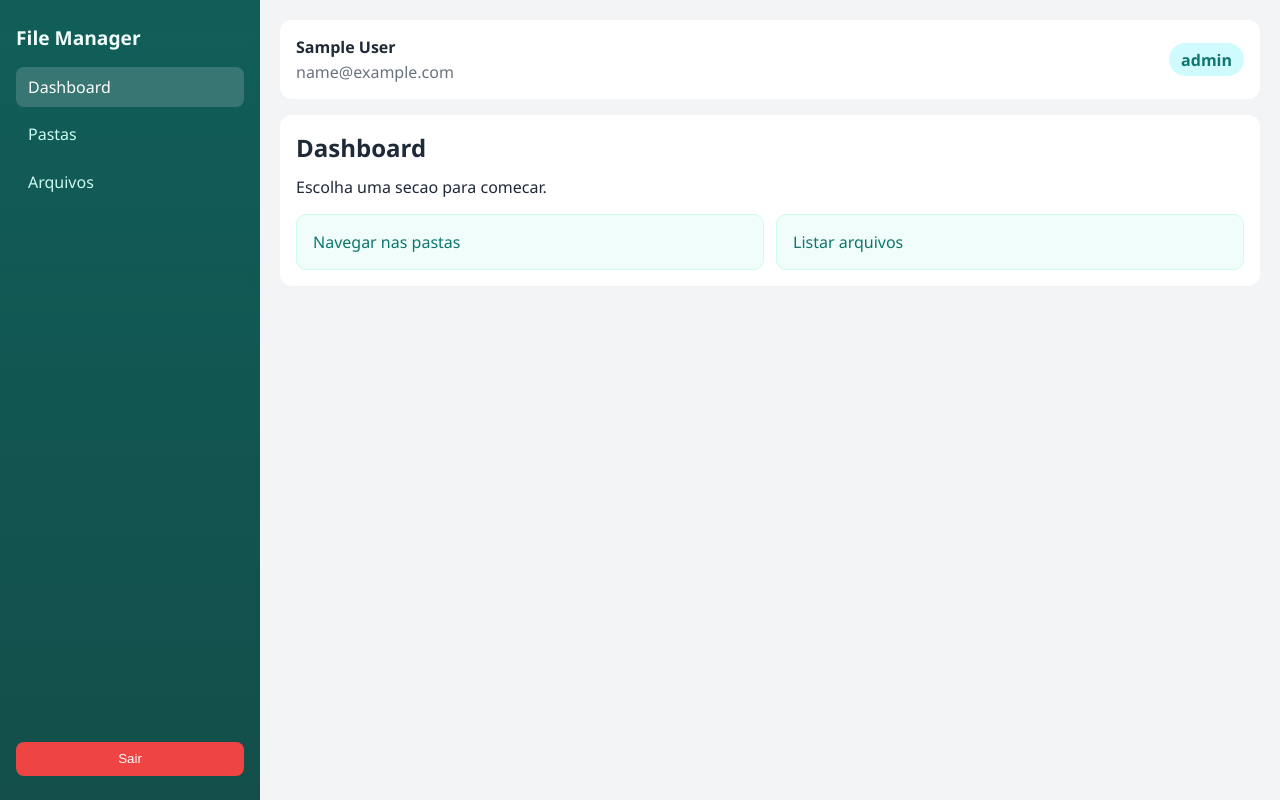
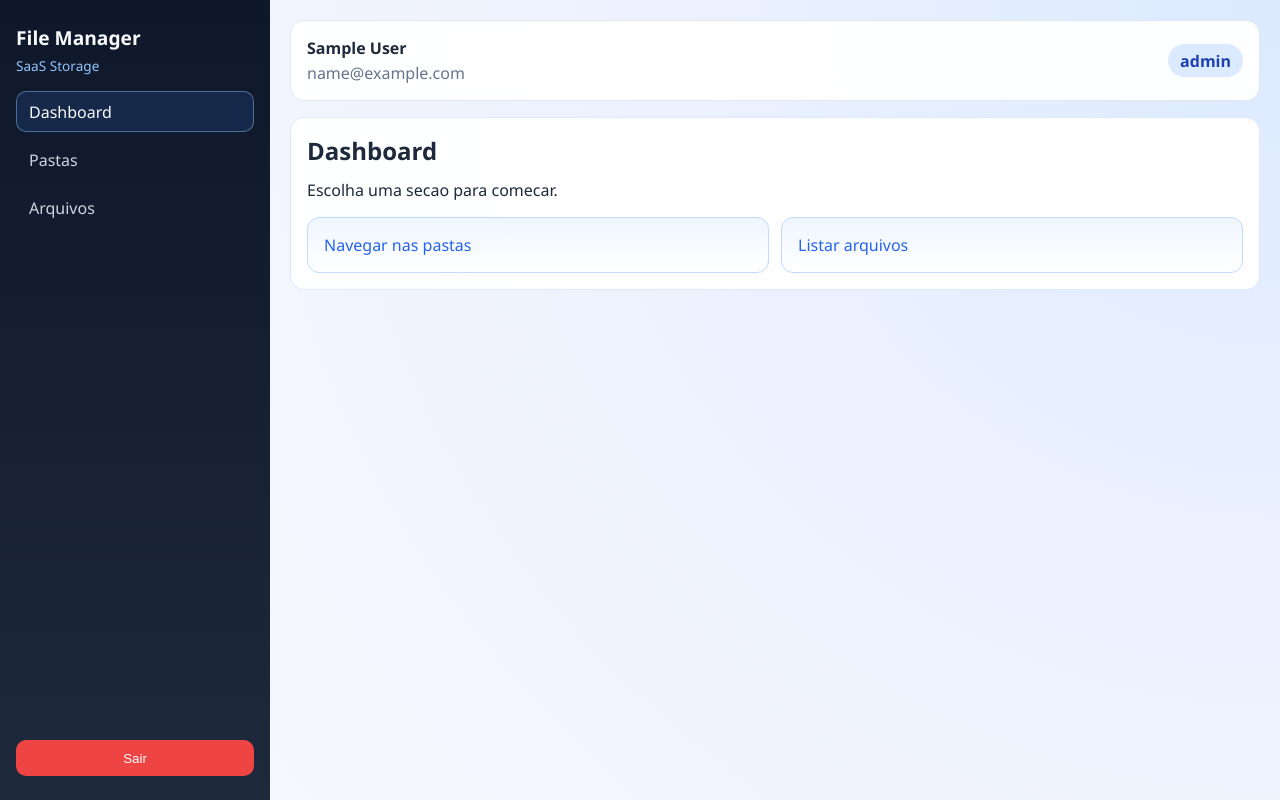
Before and after one commit to RafaelMedeirosDev/file-manager, a React (Vite) app in the folder front-end/: page / in a window 1280 px wide. Built offline with nearby package versions, Linux system fonts and the light colour scheme; no server answers; sample sign-in values are in the browser's storage.

Commit message:
feat(front-end): apply saas visual style to layout and theme

```diff
--- a/front-end/src/app/layouts/AppLayout.tsx
+++ b/front-end/src/app/layouts/AppLayout.tsx
@@ -7,9 +7,12 @@ export function AppLayout() {
   return (
     <div className="app-shell">
       <aside className="sidebar">
-        <Link to="/" className="brand">
-          File Manager
-        </Link>
+        <div>
+          <Link to="/" className="brand">
+            File Manager
+          </Link>
+          <p className="brand-subtitle">SaaS Storage</p>
+        </div>
 
         <nav className="nav-list">
           <NavLink to="/" end>
--- a/front-end/src/styles.css
+++ b/front-end/src/styles.css
@@ -1,7 +1,7 @@
 :root {
-  font-family: 'Segoe UI', Tahoma, Geneva, Verdana, sans-serif;
-  color: #1f2937;
-  background: #f3f4f6;
+  font-family: 'Manrope', 'Segoe UI', Tahoma, Geneva, Verdana, sans-serif;
+  color: #1e293b;
+  background: #eef2ff;
 }
 
 * {
@@ -10,14 +10,17 @@
 
 body {
   margin: 0;
+  background: radial-gradient(circle at top right, #dbeafe 0%, #eef2ff 45%, #f8fafc 100%);
 }
 
 a {
-  color: #0f766e;
+  color: #2563eb;
+  text-decoration: none;
 }
 
 h1,
-h2 {
+h2,
+h3 {
   margin: 0 0 0.75rem;
 }
 
@@ -27,13 +30,13 @@ p {
 
 .app-shell {
   display: grid;
-  grid-template-columns: 260px 1fr;
+  grid-template-columns: 270px 1fr;
   min-height: 100vh;
 }
 
 .sidebar {
-  background: linear-gradient(180deg, #115e59 0%, #134e4a 100%);
-  color: #f0fdfa;
+  background: linear-gradient(180deg, #0f172a 0%, #1e293b 100%);
+  color: #e2e8f0;
   padding: 1.5rem 1rem;
   display: flex;
   flex-direction: column;
@@ -41,35 +44,41 @@ p {
 }
 
 .brand {
-  color: inherit;
-  text-decoration: none;
+  color: #f8fafc;
   font-size: 1.2rem;
-  font-weight: 700;
+  font-weight: 800;
+}
+
+.brand-subtitle {
+  margin-top: 0.3rem;
+  color: #93c5fd;
+  font-size: 0.85rem;
 }
 
 .nav-list {
   display: flex;
   flex-direction: column;
-  gap: 0.5rem;
+  gap: 0.4rem;
 }
 
 .nav-list a {
-  color: #ccfbf1;
-  text-decoration: none;
+  color: #cbd5e1;
   padding: 0.55rem 0.75rem;
-  border-radius: 8px;
+  border-radius: 10px;
+  border: 1px solid transparent;
 }
 
 .nav-list a.active {
-  background: rgba(255, 255, 255, 0.16);
-  color: #ffffff;
+  background: rgba(59, 130, 246, 0.15);
+  border-color: rgba(147, 197, 253, 0.45);
+  color: #f8fafc;
 }
 
 .logout-btn {
   margin-top: auto;
   border: 0;
-  border-radius: 8px;
-  padding: 0.6rem;
+  border-radius: 10px;
+  padding: 0.65rem;
   background: #ef4444;
   color: #fff;
   cursor: pointer;
@@ -80,32 +89,35 @@ p {
 }
 
 .topbar {
-  background: #ffffff;
-  border-radius: 12px;
+  background: rgba(255, 255, 255, 0.92);
+  backdrop-filter: blur(6px);
+  border-radius: 14px;
   padding: 1rem;
   display: flex;
   align-items: center;
   justify-content: space-between;
   margin-bottom: 1rem;
+  border: 1px solid #e2e8f0;
 }
 
 .topbar p {
-  color: #6b7280;
+  color: #64748b;
   margin-top: 0.2rem;
 }
 
 .role-badge {
-  background: #cffafe;
-  color: #0f766e;
+  background: #dbeafe;
+  color: #1e40af;
   border-radius: 999px;
   padding: 0.35rem 0.75rem;
   font-weight: 700;
 }
 
 .page-content {
-  background: #ffffff;
-  border-radius: 12px;
+  background: rgba(255, 255, 255, 0.96);
+  border-radius: 14px;
   padding: 1rem;
+  border: 1px solid #dbeafe;
 }
 
 .quick-links {
@@ -118,10 +130,9 @@ p {
 .card-link {
   display: block;
   padding: 1rem;
-  border: 1px solid #ccfbf1;
-  border-radius: 10px;
-  text-decoration: none;
-  background: #f0fdfa;
+  border: 1px solid #bfdbfe;
+  border-radius: 12px;
+  background: linear-gradient(180deg, #eff6ff 0%, #ffffff 100%);
 }
 
 .item-list {
@@ -133,25 +144,32 @@ p {
   gap: 0.5rem;
 }
 
+.item-list.compact li {
+  padding: 0.55rem;
+}
+
 .item-list li {
-  border: 1px solid #e5e7eb;
-  border-radius: 8px;
+  border: 1px solid #e2e8f0;
+  border-radius: 10px;
   padding: 0.7rem;
   display: flex;
   align-items: center;
   justify-content: space-between;
   gap: 0.75rem;
+  background: #fff;
 }
 
 .item-list button,
 .actions-row button,
-.inline-form button {
+.inline-form button,
+.login-card button {
   border: 0;
-  border-radius: 8px;
+  border-radius: 9px;
   padding: 0.5rem 0.75rem;
-  background: #0f766e;
+  background: #2563eb;
   color: #fff;
   cursor: pointer;
+  font-weight: 600;
 }
 
 .actions-row {
@@ -165,13 +183,35 @@ p {
   display: flex;
   gap: 0.5rem;
   margin-bottom: 0.9rem;
+  flex-wrap: wrap;
 }
 
 .inline-form input,
 .login-card input {
-  border: 1px solid #d1d5db;
-  border-radius: 8px;
+  border: 1px solid #cbd5e1;
+  border-radius: 9px;
   padding: 0.55rem 0.7rem;
+  min-width: 180px;
+}
+
+.explorer-layout {
+  display: grid;
+  grid-template-columns: 260px 1fr;
+  gap: 0.85rem;
+}
+
+.explorer-tree,
+.explorer-content {
+  border: 1px solid #dbeafe;
+  border-radius: 12px;
+  background: #f8fafc;
+  padding: 0.8rem;
+}
+
+.admin-tools-grid {
+  display: grid;
+  gap: 0.75rem;
+  margin-bottom: 0.8rem;
 }
 
 .login-wrapper {
@@ -179,29 +219,20 @@ p {
   display: flex;
   align-items: center;
   justify-content: center;
-  background: radial-gradient(circle at top, #99f6e4, #f0fdfa 60%);
+  background: radial-gradient(circle at top, #bfdbfe 0%, #dbeafe 45%, #f8fafc 100%);
 }
 
 .login-card {
   width: 100%;
-  max-width: 380px;
+  max-width: 400px;
   background: #fff;
-  border-radius: 12px;
+  border-radius: 14px;
   padding: 1.2rem;
   display: flex;
   flex-direction: column;
   gap: 0.65rem;
-  box-shadow: 0 20px 60px rgba(15, 118, 110, 0.15);
-}
-
-.login-card button {
-  margin-top: 0.5rem;
-  border: 0;
-  border-radius: 8px;
-  padding: 0.7rem;
-  background: #0f766e;
-  color: #fff;
-  cursor: pointer;
+  box-shadow: 0 24px 50px rgba(30, 64, 175, 0.15);
+  border: 1px solid #bfdbfe;
 }
 
 .error-message {
@@ -213,12 +244,12 @@ p {
     grid-template-columns: 1fr;
   }
 
-  .sidebar {
-    gap: 0.75rem;
-  }
-
   .nav-list {
     flex-direction: row;
     flex-wrap: wrap;
   }
+
+  .explorer-layout {
+    grid-template-columns: 1fr;
+  }
 }
```
